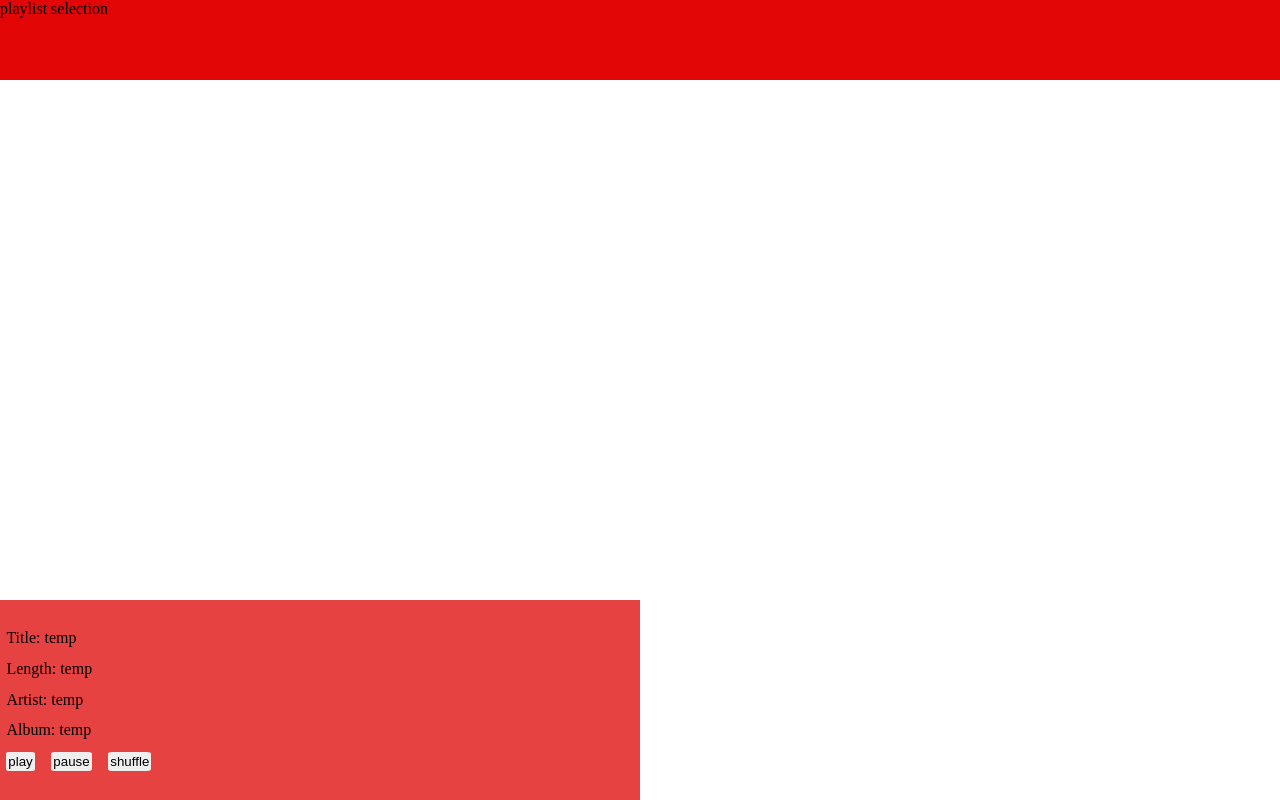
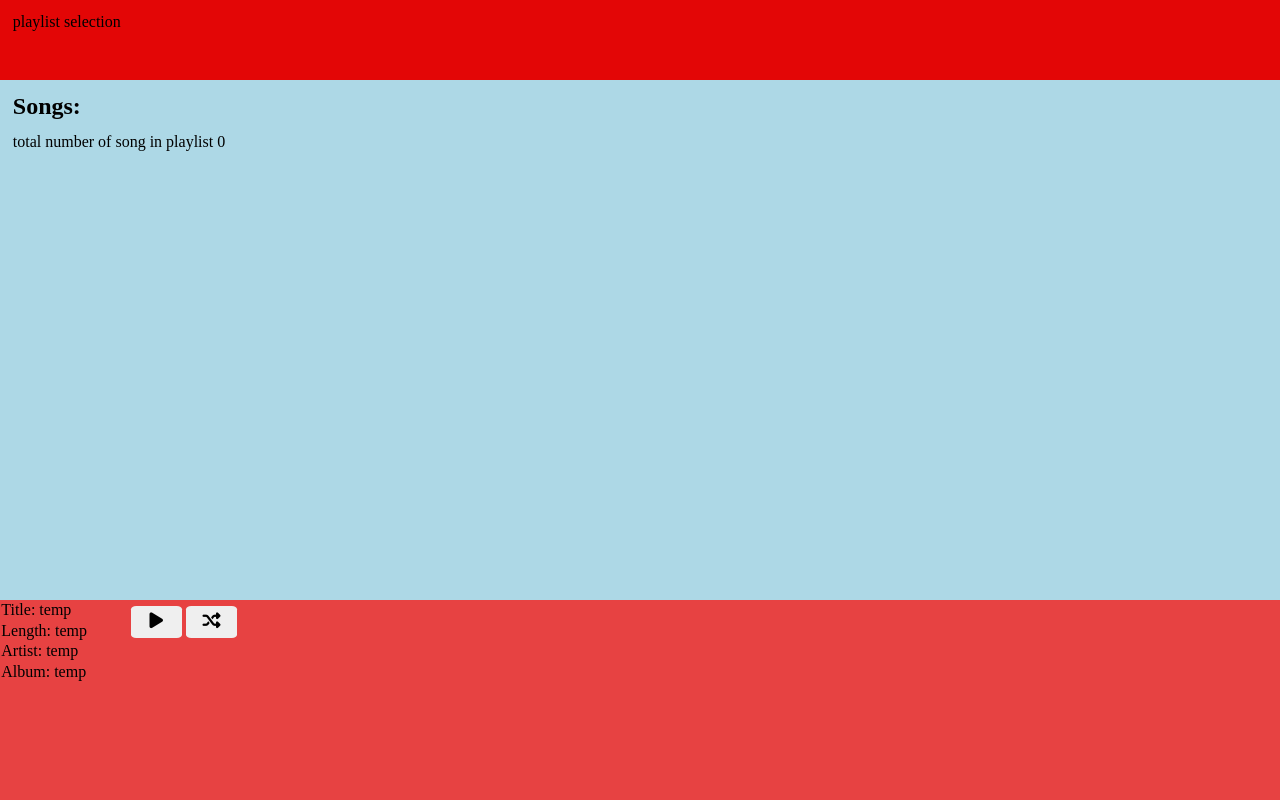
Before and after one commit to Thewildraptor777/School-Code, a PHP site: page /NewMusicPlayer/index.html in a window 1280 px wide. Run offline with PHP 8.4, Linux system fonts and the light colour scheme; some libraries are stand-ins or nearby versions.

Commit message:
new mui\sic site

```diff
--- a/HTML SITES/My-Sites/Homepage/index.html
+++ b/HTML SITES/My-Sites/Homepage/index.html
@@ -50,6 +50,7 @@
     <p>
       <a href="../My-Sites/Calculator/index.html">Calculator</a>
     </p>
+    <p><a href="../../NewMusicPlayer/index.html">new</a></p>
     <p>
       <a id="php-link" href="../php/www/login.php">PHP</a>
     </p>
--- a/HTML SITES/NewMusicPlayer/index.html
+++ b/HTML SITES/NewMusicPlayer/index.html
@@ -7,31 +7,51 @@
     <meta name="viewport" content="width=device-width, initial-scale=1.0">
     <title>New Music Player</title>
     <link rel="stylesheet" href="style.css">
+    <script src="https://kit.fontawesome.com/fb27aa5521.js" crossorigin="anonymous"></script>
 </head>
 
 <body>
     <section id="playlist-section">
-        playlist selection
+        <p>playlist selection</p>
 
     </section>
+    <section id="playlist-songs">
+        <h1 class="tracks-header">
+            Songs:</h1>
+        <p class="tracks-header" id="total-songs">total number of song in playlist</p>
+        <ul id="playlist-tracks">
+
+        </ul>
+    </section>
     <section id="music-section">
-        <p class="music_p">Title: <span id="music_title">temp</span></p>
+        <div id="music-info">
+            <p class="music-p">Title: <span id="music-title">temp</span></p>
 
-        <p class="music_p"> Length: <span id="music_length">temp</span></p>
+            <p class="music-p"> Length: <span id="music-length">temp</span></p>
 
 
-        <p class="music_p"> Artist: <span id="music_artist">temp</span></p>
+            <p class="music-p"> Artist: <span id="music-artist">temp</span></p>
 
 
-        <p class="music_p"> Album: <span id="music_album">temp</span></p>
-
-        <section id="controls-section">
-            <button>play</button>
-            <button>pause</button>
-            <button>shuffle</buttton>
-        </section>
+            <p class="music-p"> Album: <span id="music-album">temp</span></p>
+        </div>
+        <div>
+            <section id="controls-section">
+                <section id="main-button">
+                    <div id="play-button-div">
+                        <button id="play-button" class="buttons"><i class='fa-solid fa-play'></i></button>
+                    </div>
+                    <div class="clear" id="pause-button-div">
+                        <button id="pause-button" class="buttons"><i class="fa-solid fa-pause"></i></button>
+                    </div>
+                </section>
+                <div class="spacer">
+                <button id="shuffle-button" class="buttons"><i id="shuffle-icon" class="fa-solid fa-shuffle"></i></button></div>
+            </section>
+        </div>
     </section>
 
 </body>
+<script src="script.js"></script>
 
 </html>
--- a/HTML SITES/NewMusicPlayer/script.js
+++ b/HTML SITES/NewMusicPlayer/script.js
@@ -0,0 +1,29 @@
+const tracksList = document.getElementById("playlist-tracks");
+const tracks = tracksList.getElementsByTagName("li");
+const total = document.getElementById("total-songs");
+const playButtonDiv = document.getElementById("play-button-div"); const pauseButtonDiv = document.getElementById("pause-button-div");
+const playButton = document.getElementById("play-button"); const pauseButton = document.getElementById("pause-button");
+
+let totaltracks = tracks.length;
+
+total.innerHTML = total.innerHTML + " " + totaltracks
+playButton.addEventListener("click", () => {
+    pauseButtonDiv.classList.remove("clear")
+    playButtonDiv.classList.add("clear")
+
+});
+pauseButton.addEventListener("click", () => {
+    playButtonDiv.classList.remove("clear")
+    pauseButtonDiv.classList.add("clear")
+
+});
+const shuffleIcon = document.getElementById("shuffle-icon");
+const shuffleButton=document.getElementById("shuffle-button");
+shuffleButton.addEventListener("click", () => {
+    if (shuffleIcon.style.color != "red")
+    { shuffleIcon.style.color = "red" }
+    else
+    { shuffleIcon.style.color = 'black' }
+
+
+})
--- a/HTML SITES/NewMusicPlayer/style.css
+++ b/HTML SITES/NewMusicPlayer/style.css
@@ -17,20 +17,72 @@ body {
     position: fixed;
     bottom: 0;
     display: flex;
-    flex-direction: column;
+    flex-direction: row;
     background-color: rgb(231, 66, 66);
     height: 25vh;
-    width: 50vw;
-    justify-content: center;
+    width: 100vw;
+    justify-content: flex-start;
     overflow: hidden;
 }
 
-.music_p {
+
+#music-info {
+    min-width: 10vw;
+    display: flex;
+    flex-direction: column;
+
+}
+
+.music-p {
     margin: 1%;
 }
-button{
+
+#controls-section {
+    display: flex;
+    flex-direction: row;
+}
+
+.buttons {
     margin: 1%;
-    padding: .30%;
+    padding: .5%;
     border: 0;
     border-radius: 10%;
+    font-size: large;
+    width: 4vw;
+    height: 4vh;
+    overflow: hidden;
+
 }
+
+#playlist-songs {
+
+    position: absolute;
+    bottom: 25vh;
+    background-color: lightblue;
+    height: 65vh;
+    width: 100vw;
+}
+
+.tracks-header {
+    margin: 1%;
+}
+
+#playlist-section p {
+    margin: 1%;
+}
+
+#playlist-tracks {
+    height: 100%;
+    overflow-x: scroll;
+}
+
+.clear {
+    display: none;
+}
+
+#main-button,
+.spacer {
+    margin-top: 5%;
+    margin-left: 2%;
+    margin-right: 2%;
+}
```
